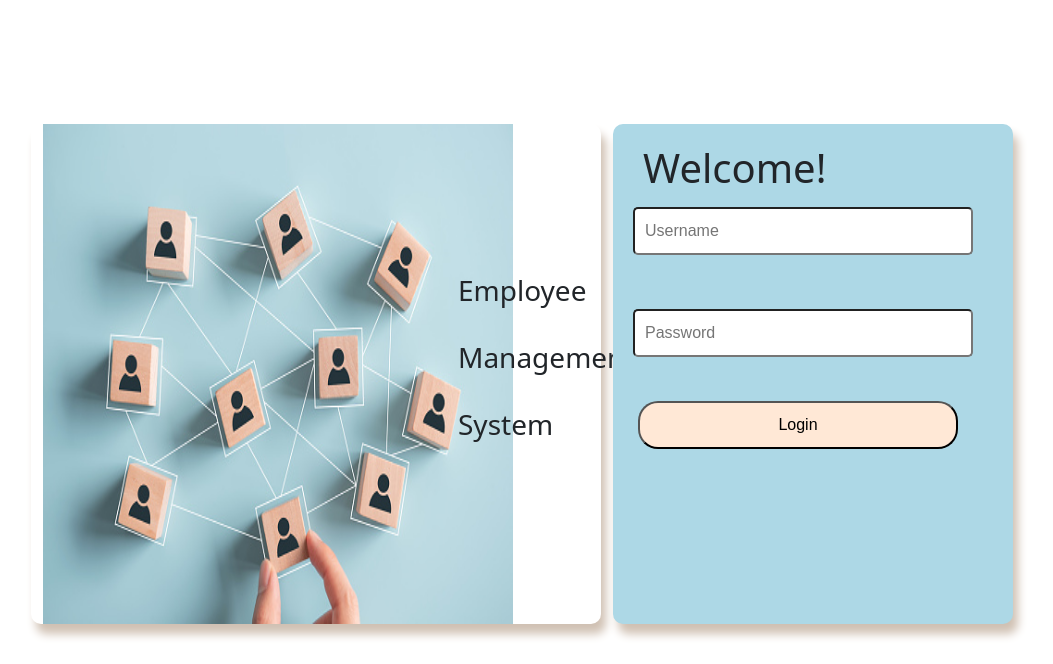
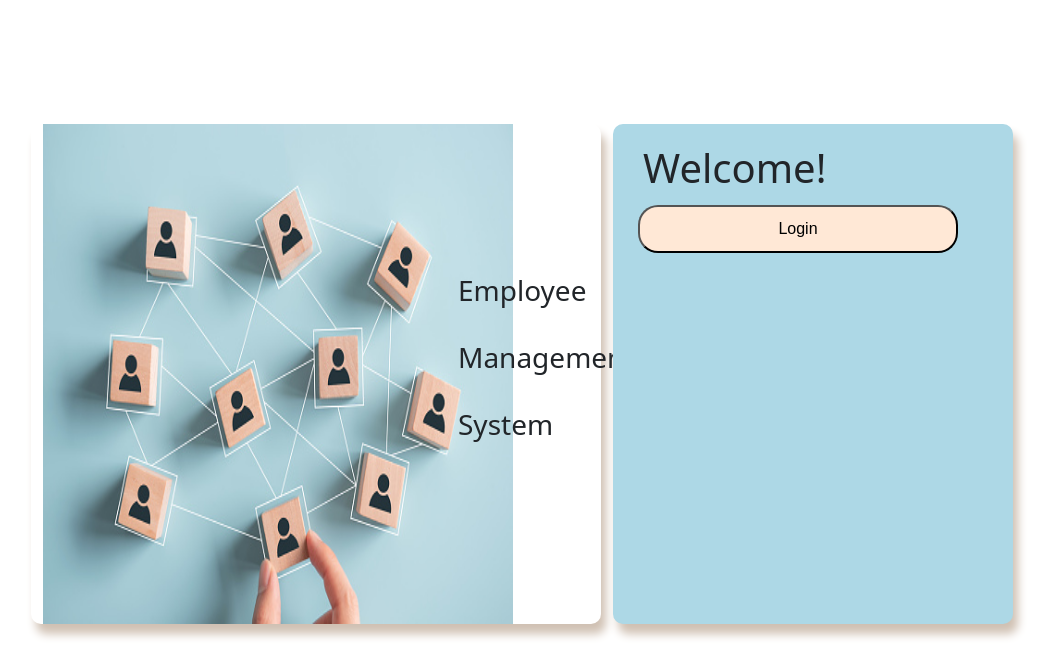
Before and after one commit to theakshay02/Employee-Management-System, a Django app: page / in a window 1280 px wide. Shown: the top 664 px of the page, without its empty margins (39-1092 px from the left). Run offline with Django 3.2, Linux system fonts and the light colour scheme; some libraries are stand-ins or nearby versions.

Commit message:
user/pass log

```diff
--- a/EMSproject/assets/styles/log.css
+++ b/EMSproject/assets/styles/log.css
@@ -20,9 +20,9 @@ body {
     font-size: 16px;
     background: white;
     width: 100%;
-    border: 2;
-    padding: 11px 10px;
-    margin: 16px -10px;
+    border: 1;
+    padding: 10px 10px;
+    margin: 15px -10px;
 }
 
 .button {
--- a/EMSproject/templates/log.html
+++ b/EMSproject/templates/log.html
@@ -33,8 +33,7 @@
                 <form action="login" class="login" method="POST">
                     {% csrf_token %}
                     <h1 class="head ">Welcome!</h1>
-                    <input type="text" name="username"  placeholder="Username "> <br>
-                    <input type="password" name="pwd" placeholder="Password "> <br>
+
                     <div >
                         {% for message in messages %}
                             <h6> {{message}} </h6>
```
